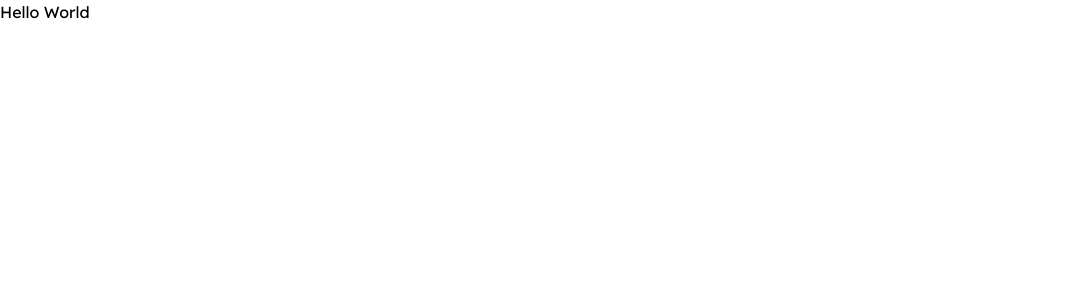
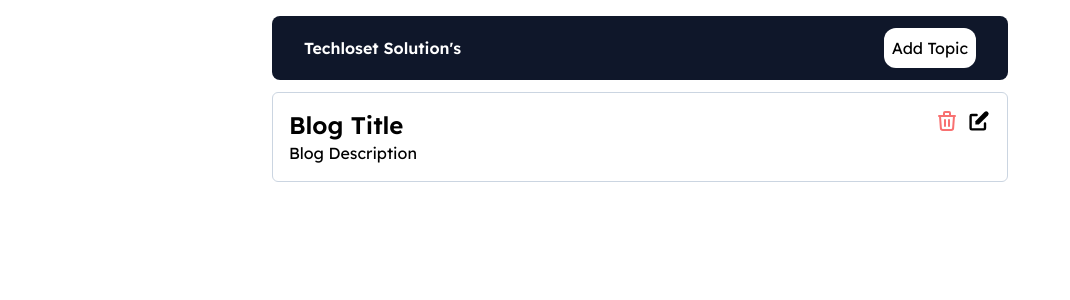
Before and after one commit to techloset/CRUD-using-mongoose, a Next.js app: page / in a window 1280 px wide. Shown: the top 300 px of the page, without its empty margins (0-1070 px from the left). Built offline with nearby package versions, Linux system fonts and the light colour scheme.

Commit message:
feat:Create components and created a new branch

```diff
--- a/app/layout.tsx
+++ b/app/layout.tsx
@@ -1,6 +1,7 @@
 import type { Metadata } from "next";
 import { Lexend } from "next/font/google";
 import "./globals.css";
+import Header from "../components/Header";
 
 const inter = Lexend({ subsets: ["latin"] });
 
@@ -16,7 +17,12 @@
 }>) {
   return (
     <html lang="en">
-      <body className={inter.className}>{children}</body>
+      <body className={inter.className}>
+        <div className="max-w-3xl mx-auto p-4">
+          <Header />
+          {children}
+        </div>
+      </body>
     </html>
   );
 }
--- a/app/page.tsx
+++ b/app/page.tsx
@@ -1,3 +1,5 @@
+import TopicsList from "../components/TopicsList";
+
 export default function Home() {
-  return <div>Hello World</div>;
+  return <TopicsList />;
 }
--- /dev/null
+++ b/components/Header.tsx
@@ -0,0 +1,14 @@
+import Link from "next/link";
+
+export default function Header() {
+  return (
+    <nav className="flex justify-between items-center bg-slate-900 px-8 py-3 rounded-lg">
+      <Link className="text-white font-semibold" href="/">
+        Techloset Solution's
+      </Link>
+      <Link className="bg-white p-2 rounded-xl" href="/addTopic">
+        Add Topic
+      </Link>
+    </nav>
+  );
+}
--- /dev/null
+++ b/components/RemoveBtn.tsx
@@ -0,0 +1,8 @@
+import { HiOutlineTrash } from "react-icons/hi";
+export default function RemoveBtn() {
+  return (
+    <button className="text-red-400">
+      <HiOutlineTrash size={24} />
+    </button>
+  );
+}
--- /dev/null
+++ b/components/TopicsList.tsx
@@ -0,0 +1,24 @@
+import React from "react";
+import RemoveBtn from "./RemoveBtn";
+import Link from "next/link";
+import { HiPencilAlt } from "react-icons/hi";
+
+export default function TopicsList() {
+  return (
+    <>
+      <div className="p-4 border border-slate-300 my-3 flex justify-between rounded-md gap-5 items-start">
+        <div className="">
+          <h2 className="font-semibold text-2xl">Blog Title</h2>
+          <div>Blog Description</div>
+        </div>
+
+        <div className="flex gap-2">
+          <RemoveBtn />
+          <Link href="/editTopic/123">
+            <HiPencilAlt size={24} />
+          </Link>
+        </div>
+      </div>
+    </>
+  );
+}
```
